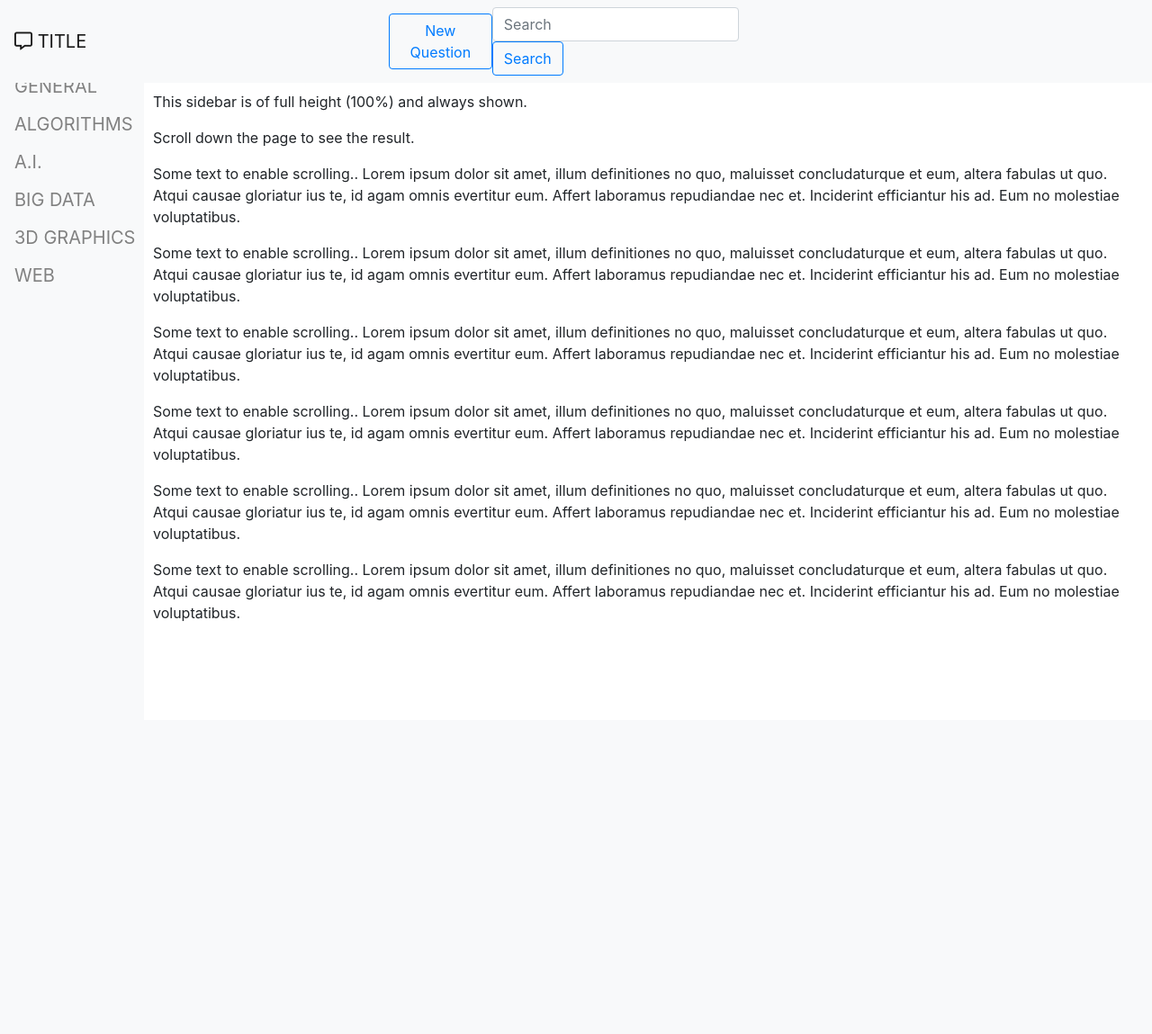
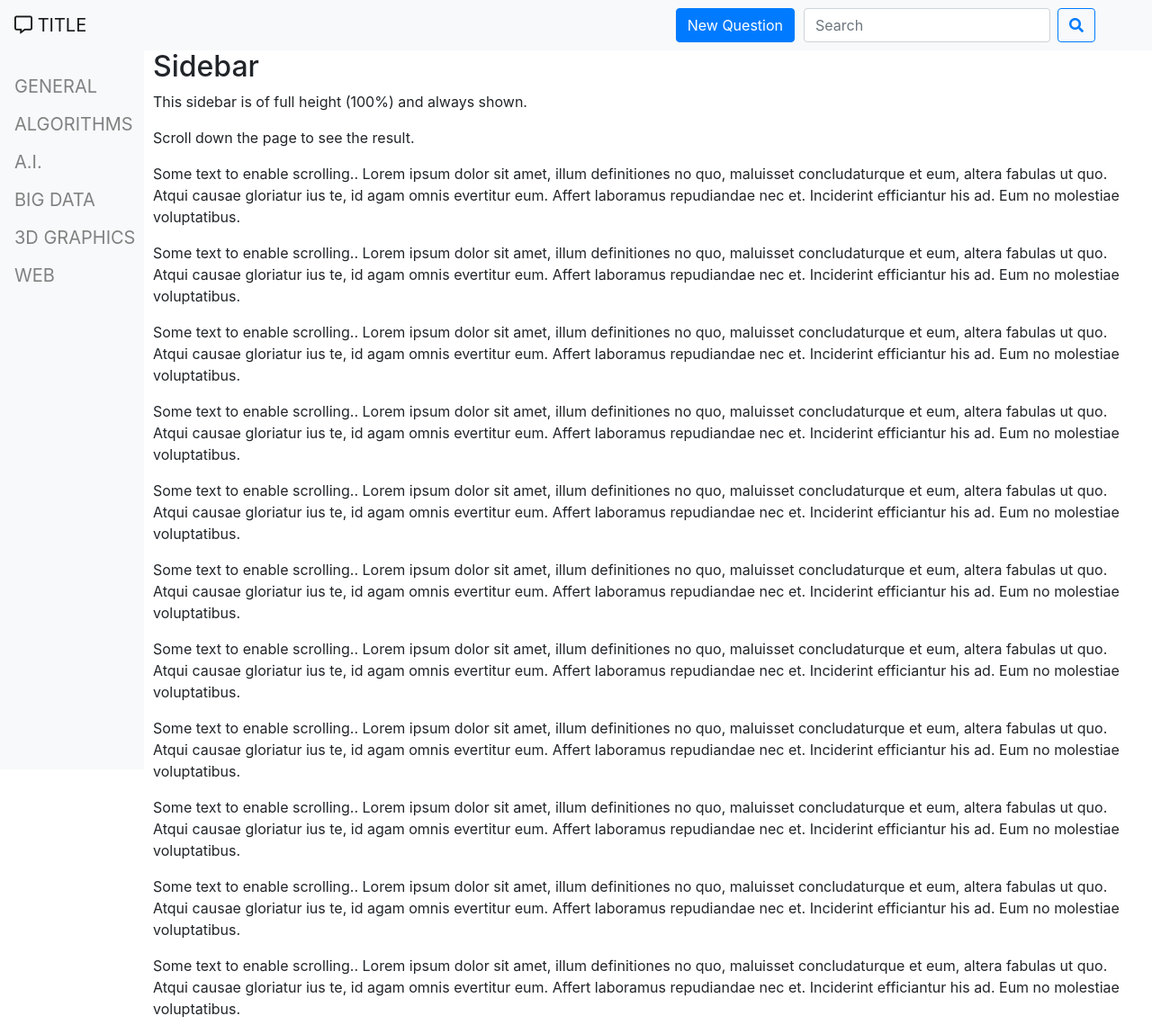
Before and after one commit to Yusuf-Ymz/ClassNotFound, a PHP site: page /views/header.php in a window 1280 px wide. Shown: the whole page at 90% size. Before the commit the page ends 690 px from the top, so only its background shows below. Run offline with PHP 8.4, Linux system fonts and the light colour scheme; the template is opened without the code that fills it, so the values that code supplies are empty; some libraries are stand-ins or nearby versions.

Commit message:
commit navbar position changes + CSS mod.

```diff
--- a/views/CSS/style.css
+++ b/views/CSS/style.css
@@ -4,6 +4,18 @@
 
 #footer {
     margin-left: 160px;
+}
+
+#brand {
+    width: 165px;
+}
+
+#btn-new-question {
+    margin-right: 10px;
+}
+
+#search-bar {
+    margin-right: 15px;
 }
 
 .sidenav {
@@ -27,7 +39,7 @@
 }
 
 .sidenav a:hover {
-    color: #f1f1f1;
+    color: #007bff;
 }
 
 .main {
--- a/views/footer.php
+++ b/views/footer.php
@@ -1,3 +1,4 @@
+</div>
 <footer id="footer" class="footer-page font-small indigo bg-light">
     <div class="container-fluid text-center text-md-center">
         <div class="row">
--- a/views/header.php
+++ b/views/header.php
@@ -4,33 +4,35 @@
     <title><?php echo TITLE ?> - You've got a question ? We've got you covered !</title>
     <meta charset="UTF-8">
     <link rel="icon" type="image/png" href="<?php echo IMAGES ?>favicon.png">
-    <link rel="stylesheet" href="https://stackpath.bootstrapcdn.com/bootstrap/4.3.1/css/bootstrap.min.css" integrity="sha384-ggOyR0iXCbMQv3Xipma34MD+dH/1fQ784/j6cY/iJTQUOhcWr7x9JvoRxT2MZw1T" crossorigin="anonymous">
-    <link rel="stylesheet" href="https://use.fontawesome.com/releases/v5.8.0/css/all.css" integrity="sha384-Mmxa0mLqhmOeaE8vgOSbKacftZcsNYDjQzuCOm6D02luYSzBG8vpaOykv9lFQ51Y" crossorigin="anonymous">
+    <link rel="stylesheet" href="https://stackpath.bootstrapcdn.com/bootstrap/4.3.1/css/bootstrap.min.css">
+    <link rel="stylesheet" href="https://use.fontawesome.com/releases/v5.8.0/css/all.css">
     <link rel="stylesheet" href="<?php echo VIEWS ?>CSS/style.css">
 </head>
 <body>
 <header>
     <nav class="navbar navbar-expand navbar-light bg-light fixed-top">
-        <div class="container-fluid">
+        <div id="brand" class="container-fluid">
             <a class="navbar-brand" href="index.php?action=homepage">
                 <i class="far fa-comment-alt"></i>
                 <?php echo " " . TITLE ?>
             </a>
         </div>
-        <div class="container-fluid ml-center">
-            <a href="index.php?action=newQuestion" class="btn btn-outline-primary" role="button">New Question</a>
-            <form class="form-inline">
-                <input class="form-control mr-sm-2" type="search" placeholder="Search" aria-label="Search">
-                <button class="btn btn-outline-primary" type="submit">Search</button>
-            </form>
-        </div>
         <div class="container-fluid">
             <ul class="nav navbar-nav ml-auto">
-                <li class="nav-item">
-                    <a class="nav-link" href="index.php?action=<?php echo $nav_action_1 ?>"><?php echo $nav_item_1 ?></a>
+                <li id="btn-new-question" class="nav-item">
+                    <a href="index.php?action=newQuestion" class="btn btn-primary" role="button">New Question</a>
+                </li>
+                <li id="search-bar" class="nav-item">
+                    <form class="form-inline">
+                        <input class="form-control mr-sm-2" type="search" placeholder="Search" aria-label="Search">
+                        <button class="btn btn-outline-primary" type="submit"><i class="fas fa-search"></i></button>
+                    </form>
                 </li>
                 <li class="nav-item">
-                    <a class="nav-link" href="index.php?action=<?php echo $nav_action_2 ?>"><?php echo $nav_item_2 ?></a>
+                    <a class="nav-link text-primary" href="index.php?action=<?php echo $nav_action_1 ?>"><?php echo $nav_item_1 ?></a>
+                </li>
+                <li class="nav-item">
+                    <a class="nav-link text-primary" href="index.php?action=<?php echo $nav_action_2 ?>"><?php echo $nav_item_2 ?></a>
                 </li>
             </ul>
         </div>
@@ -56,4 +58,8 @@
     <p>Some text to enable scrolling.. Lorem ipsum dolor sit amet, illum definitiones no quo, maluisset concludaturque et eum, altera fabulas ut quo. Atqui causae gloriatur ius te, id agam omnis evertitur eum. Affert laboramus repudiandae nec et. Inciderint efficiantur his ad. Eum no molestiae voluptatibus.</p>
     <p>Some text to enable scrolling.. Lorem ipsum dolor sit amet, illum definitiones no quo, maluisset concludaturque et eum, altera fabulas ut quo. Atqui causae gloriatur ius te, id agam omnis evertitur eum. Affert laboramus repudiandae nec et. Inciderint efficiantur his ad. Eum no molestiae voluptatibus.</p>
     <p>Some text to enable scrolling.. Lorem ipsum dolor sit amet, illum definitiones no quo, maluisset concludaturque et eum, altera fabulas ut quo. Atqui causae gloriatur ius te, id agam omnis evertitur eum. Affert laboramus repudiandae nec et. Inciderint efficiantur his ad. Eum no molestiae voluptatibus.</p>
-</div>
+    <p>Some text to enable scrolling.. Lorem ipsum dolor sit amet, illum definitiones no quo, maluisset concludaturque et eum, altera fabulas ut quo. Atqui causae gloriatur ius te, id agam omnis evertitur eum. Affert laboramus repudiandae nec et. Inciderint efficiantur his ad. Eum no molestiae voluptatibus.</p>
+    <p>Some text to enable scrolling.. Lorem ipsum dolor sit amet, illum definitiones no quo, maluisset concludaturque et eum, altera fabulas ut quo. Atqui causae gloriatur ius te, id agam omnis evertitur eum. Affert laboramus repudiandae nec et. Inciderint efficiantur his ad. Eum no molestiae voluptatibus.</p>
+    <p>Some text to enable scrolling.. Lorem ipsum dolor sit amet, illum definitiones no quo, maluisset concludaturque et eum, altera fabulas ut quo. Atqui causae gloriatur ius te, id agam omnis evertitur eum. Affert laboramus repudiandae nec et. Inciderint efficiantur his ad. Eum no molestiae voluptatibus.</p>
+    <p>Some text to enable scrolling.. Lorem ipsum dolor sit amet, illum definitiones no quo, maluisset concludaturque et eum, altera fabulas ut quo. Atqui causae gloriatur ius te, id agam omnis evertitur eum. Affert laboramus repudiandae nec et. Inciderint efficiantur his ad. Eum no molestiae voluptatibus.</p>
+    <p>Some text to enable scrolling.. Lorem ipsum dolor sit amet, illum definitiones no quo, maluisset concludaturque et eum, altera fabulas ut quo. Atqui causae gloriatur ius te, id agam omnis evertitur eum. Affert laboramus repudiandae nec et. Inciderint efficiantur his ad. Eum no molestiae voluptatibus.</p>
```
